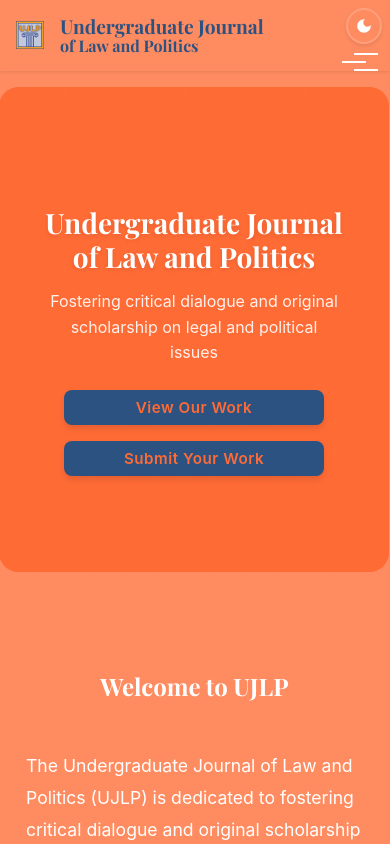
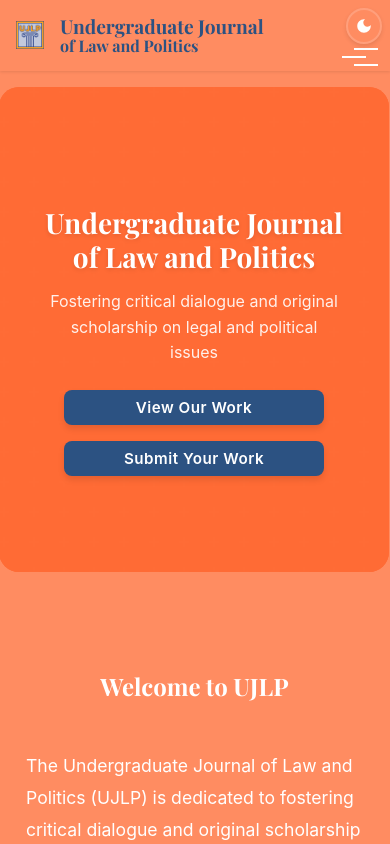
Before and after one commit to RobBundy2002/UJLP, a React (Create React App) app in the folder my-app/: page / in a window 390 px wide. Shown: the top 844 px of the page. Built offline with nearby package versions, Linux system fonts and the light colour scheme.

Commit message:
Button refactor and styling fix; 1.0?

```diff
--- a/my-app/src/About.css
+++ b/my-app/src/About.css
@@ -347,7 +347,7 @@
     padding: 1rem 2rem;
     font-size: 1.1rem;
     font-weight: 600;
-    color: var(--background-white);
+    color: white;
     background: var(--primary-color);
     border: none;
     border-radius: 8px;
@@ -490,6 +490,7 @@
     }
 
     .cta-button {
+
         width: 70%;
         max-width: 300px;
         text-align: center;
--- a/my-app/src/About.js
+++ b/my-app/src/About.js
@@ -49,7 +49,6 @@
                                 <p>Derek Tsai leads the Undergraduate Journal of Law and Politics, setting editorial vision, overseeing all operations, and representing the organization in official capacities.</p>
                             </div>
                         </div>
-
                         <div className="leader-card">
                             <div className="leader-image">
                                 <img src={shelbyImg} alt="Shelby Eliasek" />
@@ -60,7 +59,26 @@
                                 <p>Shelby Eliasek manages logistics, events, and organizational strategy, ensuring the smooth day-to-day functioning of the Journal.</p>
                             </div>
                         </div>
-
+                        <div className="leader-card">
+                            <div className="leader-image">
+                                <img src={evanImg} alt="Evan Proudkii" />
+                            </div>
+                            <div className="leader-info">
+                                <h3>Evan Proudkii</h3>
+                                <span className="leader-role">Managing Editor</span>
+                                <p>Evan Proudkii coordinates editorial workflows, supports writers and editors, and ensures the quality and timely publication of all articles.</p>
+                            </div>
+                        </div>
+                        <div className="leader-card">
+                            <div className="leader-image">
+                                <img src={ruichongImg} alt="Richard (Ruichong) Xu" />
+                            </div>
+                            <div className="leader-info">
+                                <h3>Richard Xu</h3>
+                                <span className="leader-role">Director of Legal Writing & Research</span>
+                                <p>Richard Xu leads legal research initiatives and ensures the accuracy and integrity of legal content.</p>
+                            </div>
+                        </div>
                         <div className="leader-card">
                             <div className="leader-image">
                                 <img src={robImg} alt="Rob Bundy" />
@@ -71,29 +89,6 @@
                                 <p>Rob Bundy manages technical infrastructure and ensures seamless digital experiences for all platforms.</p>
                             </div>
                         </div>
-
-                        <div className="leader-card">
-                            <div className="leader-image">
-                                <img src={ruichongImg} alt="Richard (Ruichong) Xu" />
-                            </div>
-                            <div className="leader-info">
-                                <h3>Richard Xu</h3>
-                                <span className="leader-role">Director of Legal Writing & Research</span>
-                                <p>Richard Xu leads legal research initiatives and ensures the accuracy and integrity of legal content.</p>
-                            </div>
-                        </div>
-
-                        <div className="leader-card">
-                            <div className="leader-image">
-                                <img src={evanImg} alt="Evan Proudkii" />
-                            </div>
-                            <div className="leader-info">
-                                <h3>Evan Proudkii</h3>
-                                <span className="leader-role">Managing Editor</span>
-                                <p>Evan Proudkii coordinates editorial workflows, supports writers and editors, and ensures the quality and timely publication of all articles.</p>
-                            </div>
-                        </div>
-
                         <div className="leader-card">
                             <div className="leader-image">
                                 <img src={samImg} alt="Sam Burnett" />
@@ -123,13 +118,13 @@
                     <div className="team-members-grid">
                         <div className="team-member-card">
                             <div className="team-member-info">
-                                <h3>Alex Executive</h3>
+                                <h3>Will Olszewski</h3>
                                 <span className="team-member-role">Executive Editor</span>
                             </div>
                         </div>
                         <div className="team-member-card">
                             <div className="team-member-info">
-                                <h3>Bailey Executive</h3>
+                                <h3>Rishi Chandra</h3>
                                 <span className="team-member-role">Executive Editor</span>
                             </div>
                         </div>
--- a/my-app/src/App.css
+++ b/my-app/src/App.css
@@ -309,7 +309,7 @@
   padding: 1rem 2rem;
   font-size: 1.1rem;
   font-weight: 600;
-  color: var(--background-white);
+  color: white;
   background: var(--primary-color);
   border: none;
   border-radius: 8px;
@@ -436,7 +436,7 @@
         display: block;
         position: absolute;
         right: 1rem;
-        bottom: 0rem;
+        bottom: 0.3rem;
         transform: none;
         z-index: 1001;
         background: none;
--- a/my-app/src/Contact.css
+++ b/my-app/src/Contact.css
@@ -173,7 +173,7 @@
         padding: 1rem 2rem;
         font-size: 1.0rem;
         font-weight: 500;
-        color: var(--background-white);
+        color: white;
         background: var(--primary-color);
         border: none;
         border-radius: 8px;
@@ -228,6 +228,7 @@
     }
 
     .cta-button {
+        color: white;
         font-size: 0.95rem !important;
         padding: 0.5rem 1rem !important;
         min-width: 210px !important;
@@ -235,8 +236,8 @@
     }
     button[type="submit"],
     .contact-section .cta-button {
-        min-width: 210px !important;
-        max-width: 100% !important;
+        min-width: 90% !important;
+        max-width: 90% !important;
     }
 }
 
@@ -291,7 +292,7 @@
 
 .cta-button {
     background: var(--primary-color) !important;
-    color: var(--accent-color) !important;
+    color: white;
     border: none !important;
 }
 .cta-button:hover {
--- a/my-app/src/Home.css
+++ b/my-app/src/Home.css
@@ -315,6 +315,7 @@
 }
 
 .cta-button {
+    color: white;
     display: inline-block;
     padding: 0.875rem 1.75rem;
     border-radius: 6px;
@@ -336,7 +337,7 @@
 .cta-button,
 .cta-button.primary {
     background: var(--primary-color) !important;
-    color: var(--accent-color) !important;
+    color: white;
     border: none !important;
     box-shadow: 0 4px 6px rgba(0, 0, 0, 0.1);
 }
@@ -441,7 +442,7 @@
         padding: 1rem 2rem;
         font-size: 1.1rem;
         font-weight: 600;
-        color: var(--background-white);
+        color: white;
         background: var(--primary-color);
         border: none;
         border-radius: 8px;
```
